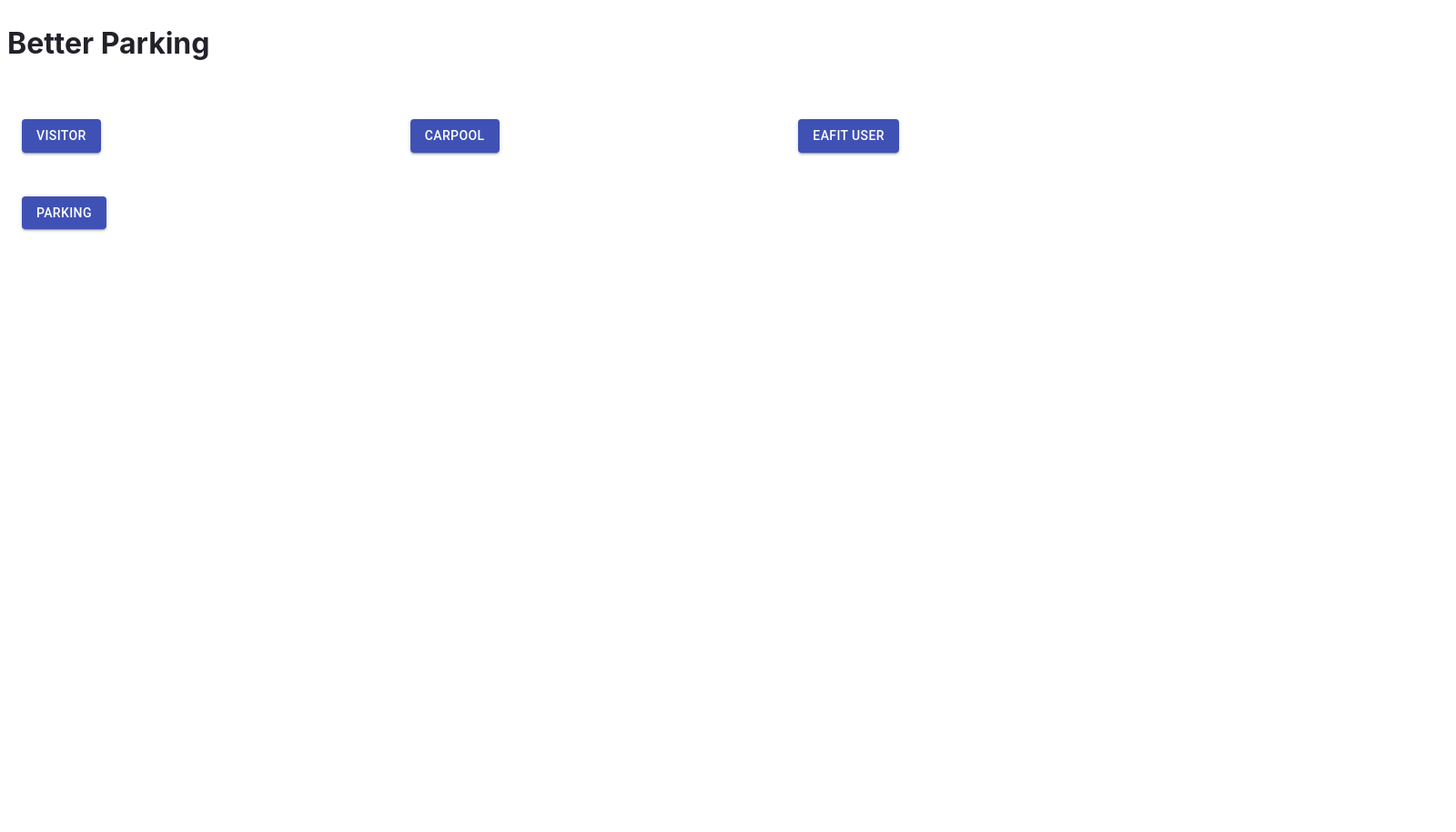
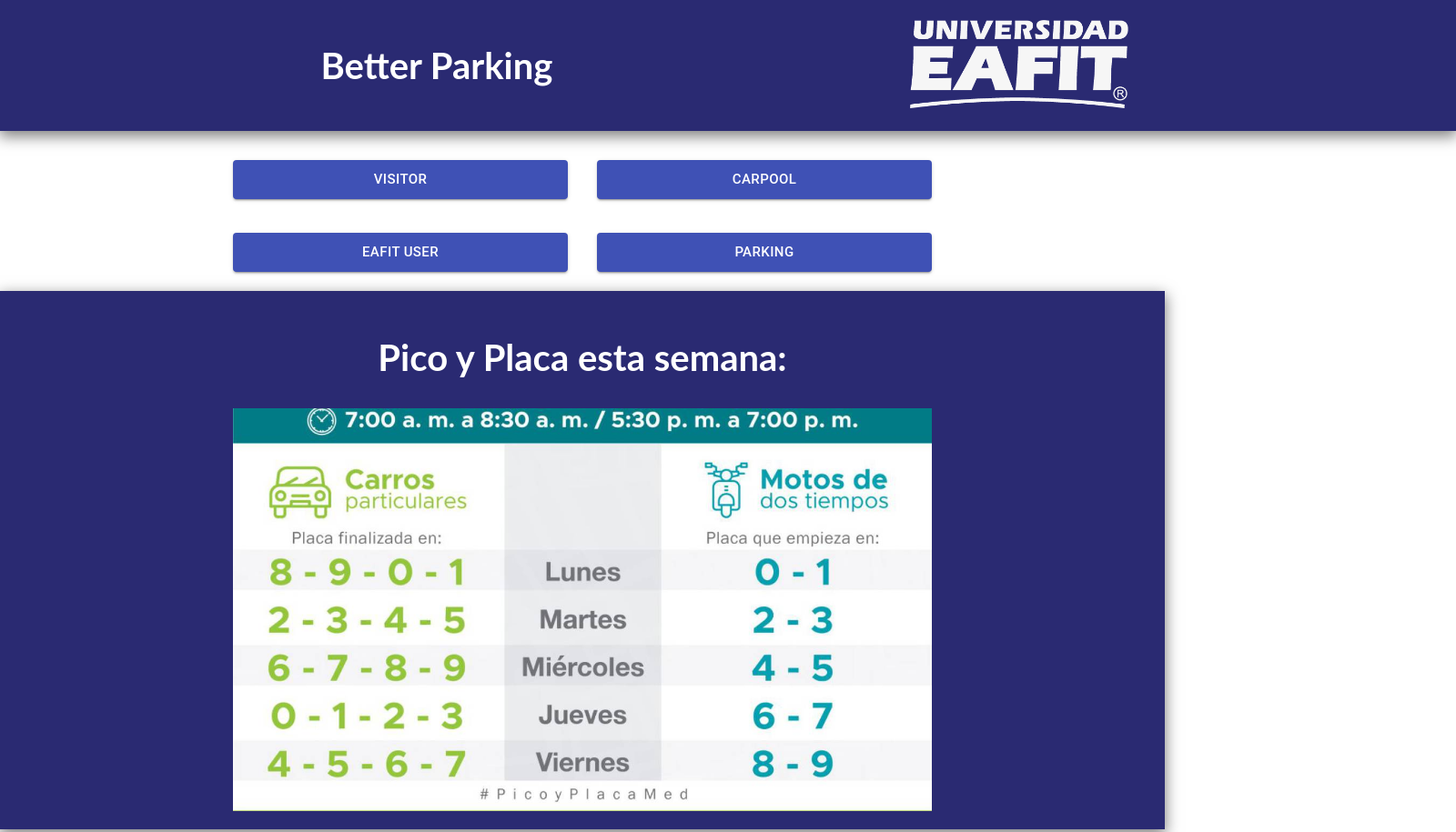
Before and after one commit to ntvelezd/BetterParkingApp, a Gatsby site: page / in a window 1280 px wide. Shown: the top 915 px of the page at 91% size, 1600 px wide, since content can reach past the window. Before the commit the page ends 876 px from the top, so only its background shows below. Built offline with nearby package versions, Linux system fonts and the light colour scheme; Gatsby itself is replaced by a stand-in of ours.

Commit message:
FrontFinal

```diff
--- a/package.json
+++ b/package.json
@@ -17,9 +17,10 @@
   "dependencies": {
     "@material-ui/core": "^4.11.3",
     "axios": "^0.21.1",
-    "gatsby": "^3.2.1",
+    "gatsby": "^3.6.2",
     "gatsby-plugin-sass": "^4.2.0",
     "node-sass": "^5.0.0",
+    "normalize.css": "^8.0.1",
     "react": "^17.0.1",
     "react-dom": "^17.0.1",
     "react-router-dom": "^5.2.0",
--- a/src/components/button-group/button-group.js
+++ b/src/components/button-group/button-group.js
@@ -6,10 +6,10 @@
 const ButtonGroup = () =>{
     return (
     <div className="buttonGrid">
-        <Link to="/form"><Button color="primary" variant= "contained"> Visitor </Button></Link>
-        <Link to="/new_entry"><Button color="primary" variant= "contained"> Carpool </Button></Link>
-        <Link to="/new_entry"><Button color="primary" variant= "contained"> Eafit User </Button></Link>
-        <Link to="/parking"><Button color="primary" variant= "contained"> Parking </Button></Link>
+        <Link to="/form"><Button color="primary" variant= "contained" fullWidth size="large"> Visitor </Button></Link>
+        <Link to="/new_entry"><Button color="primary" variant= "contained" fullWidth size="large"> Carpool </Button></Link>
+        <Link to="/new_entry"><Button color="primary" variant= "contained" fullWidth size="large"> Eafit User </Button></Link>
+        <Link to="/parking"><Button color="primary" variant= "contained" fullWidth size="large"> Parking </Button></Link>
    </div>
     )
 
--- a/src/components/button-group/button-group.scss
+++ b/src/components/button-group/button-group.scss
@@ -1,7 +1,9 @@
 .buttonGrid {
     display: grid;
-    grid-template-columns: 1fr 1fr 1fr;
-    margin-top: 3rem;
-    gap: 3rem;
-    padding: 1rem;
+    grid-template-columns: 1fr 1fr;
+    grid-template-rows: 3rem 3rem;
+    margin: 0 auto;
+    gap: 2rem;
+    padding: 1rem 20%;
+
 }
--- /dev/null
+++ b/src/components/index-header/index-header.js
@@ -0,0 +1,15 @@
+import React from "react"
+import "./index-header.scss"
+import imgEafitLogo from "../../images/Eafit-white.png"
+
+
+const IndexHeader = () =>{
+    return <header className="index-header">
+      <h2 className="index-header__title">Better Parking </h2>
+      <div className="index-header__logo-container">
+        <img className="index-header__logo" src={imgEafitLogo}/>
+      </div>
+    </header>
+}
+
+export default IndexHeader
--- /dev/null
+++ b/src/components/index-header/index-header.scss
@@ -0,0 +1,26 @@
+
+
+.index-header {
+    display: grid;
+    grid-template-columns: 1fr 1fr;
+    place-items: center;
+    margin: 0;
+    margin-bottom: 1rem;
+    padding: 1rem 10rem;
+    box-shadow: 0px 5px 15px 1px rgba(0,0,0,0.5);
+    background-color: #2A2A72;
+    width: 100%;
+
+    &__title {
+        font-weight: 700;
+        font-size: 2.5rem;
+        color: white;
+    }
+    &__logo-container {
+        width: 15rem;
+    }
+    &__logo{
+        width: 100%;
+    }
+
+}
--- a/src/components/parking-list/parking-list.js
+++ b/src/components/parking-list/parking-list.js
@@ -1,9 +1,13 @@
+import { Button } from "@material-ui/core"
 import React, { useState } from "react"
+import { Link } from "gatsby"
 import "./parking-list.scss"
+
 
 const ParkingList = () =>{
     const [items,setItems]= useState(null)
     const fetchData = async() =>{
+        try{
             const response= await fetch("http://localhost:3000/parking");
             const data= await response.json();
             const items= data.Parkings.map((elem,key)=>{
@@ -12,9 +16,22 @@
                     <p className="parking-elem__location">{elem.Parqueadero}</p>
                     <p className="parking-elem__plate">{elem.Placa}</p>
                     <p className="parking-elem__time">{elem.Hora_inicial} - {elem.Hora_final}</p>
+                    <div className="parking-elem__button">
+                    <Link to="/details" state={{id: elem.Id}}><Button color="primary" variant= "contained" fullWidth size="large"> Pay </Button></Link>
+                    </div>
                 </div>
             })
             setItems(items);
+        }
+        catch{
+            setItems(<div className="parking-elem">
+                <p className="parking-elem__name">No se encuentra ningún registro</p>
+                <p className="parking-elem__location"></p>
+                <p className="parking-elem__plate"></p>
+                <p className="parking-elem__time"></p>
+            </div>)
+        }
+
     }
 
     fetchData()
--- /dev/null
+++ b/src/components/pico-placa/pico-placa.js
@@ -0,0 +1,14 @@
+import React from "react"
+import "./pico-placa.scss"
+import imgPicoPlaca from "../../images/picoyplaca.png"
+
+const PicoPlaca = () =>{
+    return <div className="pico">
+        <h2 className="pico__title">Pico y Placa esta semana:</h2>
+        <div className="pico__logo-container">
+            <img className="pico__logo" src={imgPicoPlaca}/>
+        </div>
+    </div>
+}
+
+export default PicoPlaca
--- /dev/null
+++ b/src/components/pico-placa/pico-placa.scss
@@ -0,0 +1,21 @@
+.pico {
+    box-shadow: 0px 5px 15px 1px rgba(0,0,0,0.5);
+    width: 100%;
+    padding: 1rem 0;
+    background-color: #2A2A72;
+
+    &__title {
+        font-weight: 700;
+        font-size: 2.5rem;
+        color: white;
+        text-align: center;
+    }
+    &__logo-container {
+        margin: 0 auto;
+        width: 60%;
+    }
+    &__logo{
+        width: 100%;
+    }
+
+}
--- a/src/pages/404.js
+++ b/src/pages/404.js
@@ -1,5 +1,6 @@
 import * as React from "react"
 import { Link } from "gatsby"
+import "normalize.css"
 
 // styles
 const pageStyles = {
--- a/src/pages/form.js
+++ b/src/pages/form.js
@@ -1,4 +1,5 @@
 import React from "react"
+import "normalize.css"
 import RegisterForm from "../components/register-form/register-form"
 
 const Form  = () =>{
--- a/src/pages/index.js
+++ b/src/pages/index.js
@@ -1,27 +1,23 @@
 import React from "react"
 import ButtonGroup from "../components/button-group/button-group"
+import IndexHeader from "../components/index-header/index-header"
+import PicoPlaca from "../components/pico-placa/pico-placa"
+import "normalize.css"
 
 const pageStyles = {
   color: "#232129",
-  paddingTop: "20px",
   paddingBottom: "600px",
-  fontFamily: "-apple-system, Roboto, sans-serif, serif",
+  fontFamily: "Lato,sans-serif",
 
 }
-
-const headingStyles = {
-  marginTop: 0,
-  marginBottom: 0,
-  width:"100%",
-  align: "center",
-  }
 
 // markup
 const IndexPage = () => {
   return (
    < main style={pageStyles}>
-      <h1 style={headingStyles}>Better Parking</h1>
-   <ButtonGroup/>
+    <IndexHeader/>
+    <ButtonGroup/>
+    <PicoPlaca/>
    </main>
   )
 }
--- a/src/pages/new_entry.js
+++ b/src/pages/new_entry.js
@@ -1,5 +1,6 @@
 import React from "react"
 import EntryForm from "../components/entry-form/entry-form"
+import "normalize.css"
 
 const NewEntry= () => {
     return <div>
--- a/src/pages/parking.js
+++ b/src/pages/parking.js
@@ -2,6 +2,7 @@
 import ParkingList from "../components/parking-list/parking-list"
 import { Button } from '@material-ui/core';
 import {Link} from "gatsby"
+import "normalize.css"
 
 
 const Parking = () =>{
```
Also changed, not shown: src/components/parking-list/parking-list.scss (+13 -1 lines), src/pages/details.js (added, +52 -0 lines), src/images/Eafit-white.png (added), src/images/logo.png (added), src/images/picoyplaca.png (added), 1 other file. Lines whose indentation alone changed are shown as unchanged.
